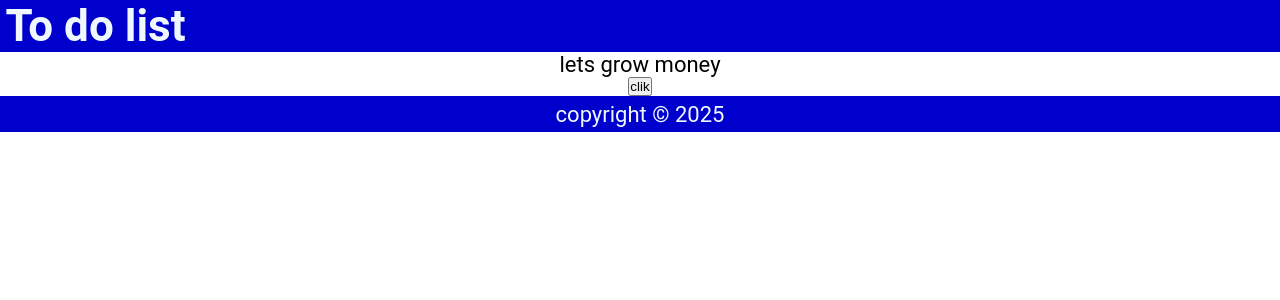
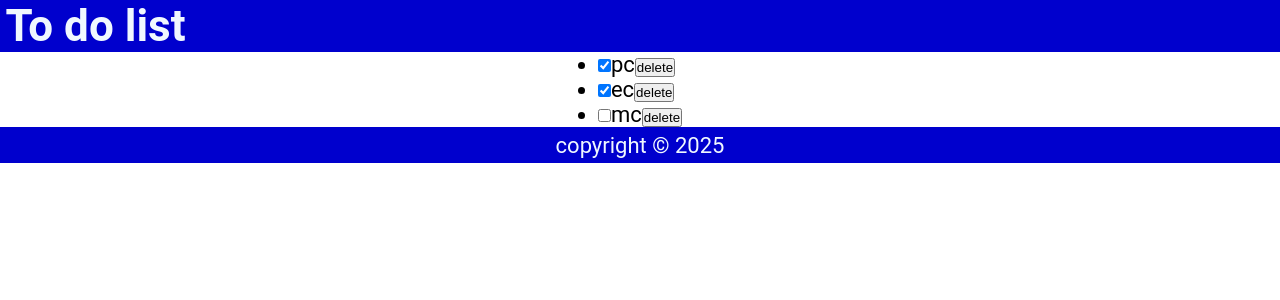
Before and after one commit to VISWAR06/react-git, a React (Create React App) app: page / in a window 1280 px wide. Shown: the top 300 px of the page. Built offline with nearby package versions, Linux system fonts and the light colour scheme.

Commit message:
day3-chp1

```diff
--- a/src/App.js
+++ b/src/App.js
@@ -2,6 +2,7 @@ import Header from "./Header"
 import Content from "./Content"
 import Footer from "./Footer"
 import Usestate from "./Usestate"
+
 function App(){
  /* const chg = () =>{
     const name=["hello","hi","how"]
@@ -20,6 +21,7 @@ function App(){
 
   <Header/>
   <Content/>
+
   <Footer/>
 
     </div>
--- a/src/Content.js
+++ b/src/Content.js
@@ -2,12 +2,13 @@ import React from 'react'
 import { useState } from 'react';
 
 const Content = () => {
-    function cll(){
+    /* function cll(){
         const name=["money","kind","love"];
         const int=Math.floor(Math.random()*name.length);
-        setName(name[int])
+        return(name[int])
     }
-    /* const onclicke=()=>{
+
+    const onclicke=()=>{
         console.log("u clicked")
     }
     function onc(names){
@@ -15,20 +16,35 @@ const Content = () => {
     }
     const onc3=(e)=>{
         console.log(e.target.innerText)
-    } */
+    }
+  const no=[4,5,23,-12]
+  const items=no.filter(n=>n>0).map(n=>({numer:n}))
+  console.log(items)
+         */
+  /*
+   */
 
-        const [name,setName]=useState("money")
+ const [items,setItems]= useState(
+    [{id:1,checked:true,item:"pc"},
+      {id:2,checked:true,item:"ec"},
+      {id:3,checked:false,item:"mc"}
 
+    ]
+  )
   return (
-    <main>
-     {/*    <p onDoubleClick={()=>{onclikec()}}>lets grow</p> */}
-    <p >lets grow {name}</p>
-    <button onClick={cll}>clik</button>
-   {/*  <button onClick={()=>onclicke()}>click it</button>
-   {/*  <button onClick={()=>onc('viswa')}>click it2</button>
-    <button onClick={(e)=>onc3(e)}>click it3</button> */}
+   <main>
+    <ul>
+      {items.map((item)=>(
+        <li>
+          <input type='checkbox'
+          checked={item.checked}/>
+          <label>{item.item}</label>
+          <button>delete</button>
+        </li>
+      ))}
 
-    </main>
+    </ul>
+   </main>
   )
 }
 
```
Also changed, not shown: src/List.js (added, +27 -0 lines).
